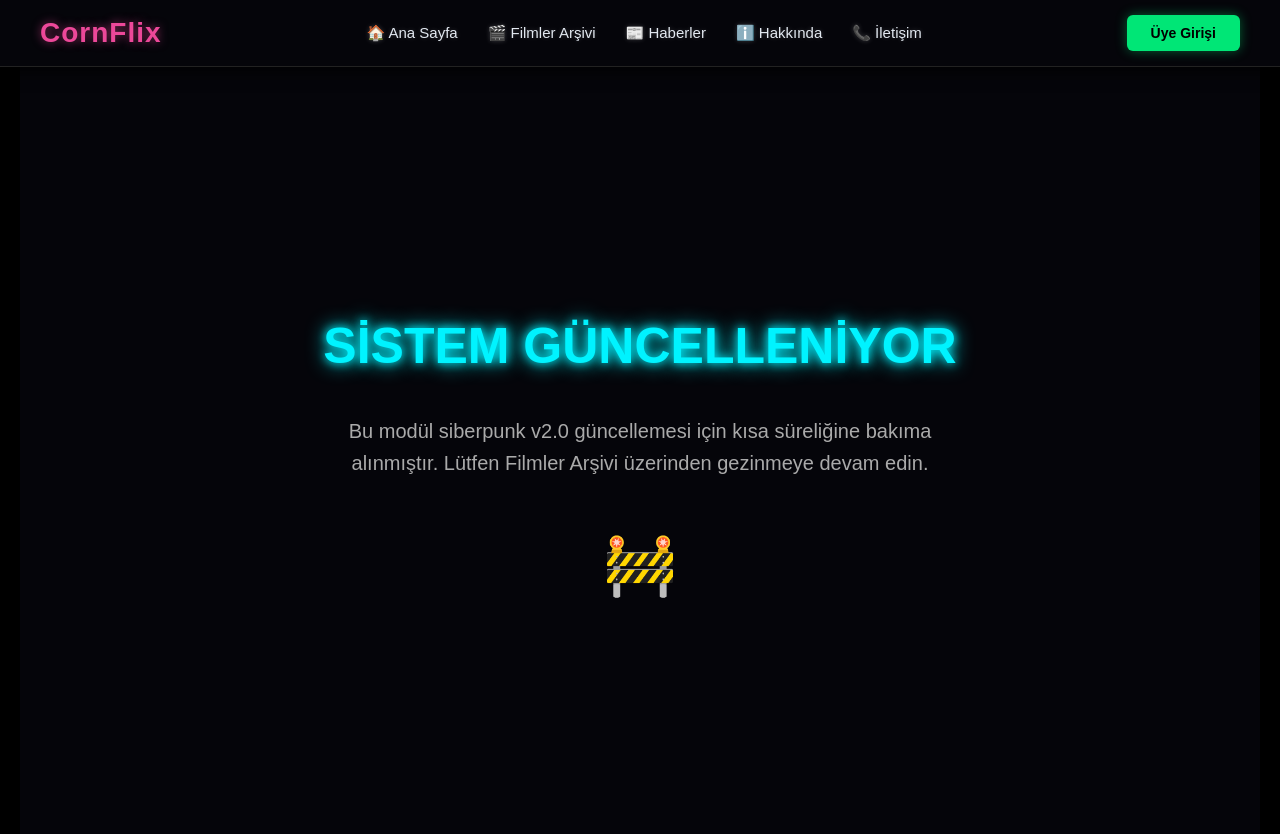
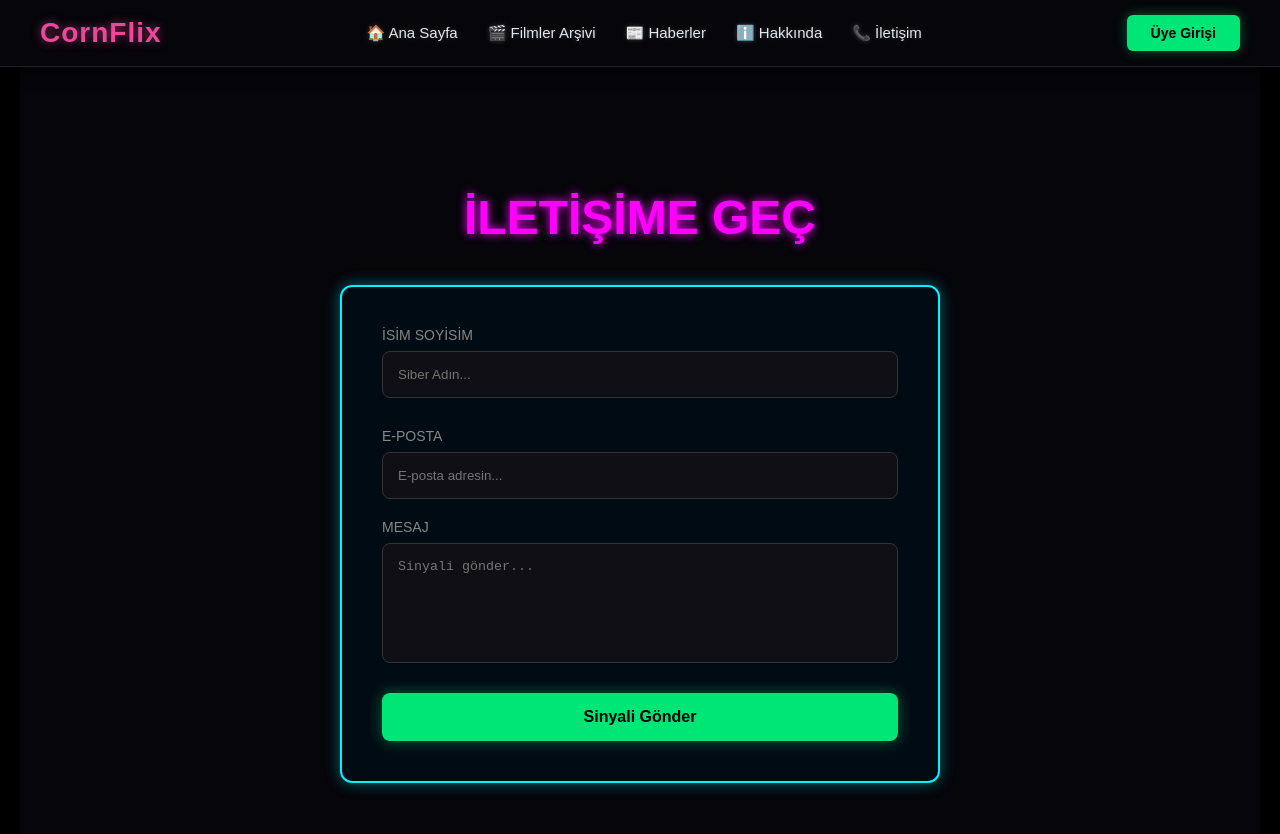
Before and after one commit to tayfunkarli96-ops/kitaplik, a React (Vite) app in the folder frontendd/: page /contact in a window 1280 px wide. Shown: the top 834 px of the page. Built offline with nearby package versions, Linux system fonts and the light colour scheme; no server answers.

Commit message:
Update ContactsPage.tsx

```diff
--- a/frontendd/src/pages/contacts/ContactsPage.tsx
+++ b/frontendd/src/pages/contacts/ContactsPage.tsx
@@ -1,35 +1,39 @@
 import React from 'react';
 
-const UnderConstruction = () => {
+const ContactPage = () => {
   return (
-    <div style={{
-      backgroundColor: '#05050a',
-      minHeight: '100vh',
-      display: 'flex',
-      flexDirection: 'column',
-      alignItems: 'center',
-      justifyContent: 'center',
-      color: 'white',
-      fontFamily: 'sans-serif',
-      textAlign: 'center',
-      padding: '20px'
-    }}>
-      <h1 style={{
-        fontSize: '50px',
-        color: '#00f3ff',
-        textShadow: '0 0 10px #00f3ff, 0 0 20px #00f3ff',
-        margin: '0 0 20px 0'
-      }}>
-        SİSTEM GÜNCELLENİYOR
-      </h1>
-      <p style={{ color: '#aaa', fontSize: '20px', maxWidth: '600px', lineHeight: '1.6' }}>
-        Bu modül siberpunk v2.0 güncellemesi için kısa süreliğine bakıma alınmıştır. Lütfen Filmler Arşivi üzerinden gezinmeye devam edin.
-      </p>
-      <div style={{ fontSize: '60px', marginTop: '30px', animation: 'pulse 2s infinite' }}>
-        🚧
+    <div style={{ backgroundColor: '#05050a', minHeight: '100vh', color: 'white', padding: '120px 40px', fontFamily: 'sans-serif' }}>
+      <div style={{ maxWidth: '600px', margin: '0 auto' }}>
+
+        <h1 style={{ color: '#ff00ff', textShadow: '0 0 10px #ff00ff', fontSize: '48px', marginBottom: '40px', textAlign: 'center' }}>
+          İLETİŞİME GEÇ
+        </h1>
+
+        <div style={{ border: '2px solid #00f3ff', borderRadius: '12px', padding: '40px', background: 'rgba(0,15,25,0.7)', boxShadow: '0 0 15px rgba(0,243,255,0.4)', display: 'flex', flexDirection: 'column', gap: '20px' }}>
+
+          <div>
+            <label style={{ color: '#888', display: 'block', marginBottom: '8px', fontSize: '14px' }}>İSİM SOYİSİM</label>
+            <input type="text" placeholder="Siber Adın..." style={{ width: '100%', padding: '15px', backgroundColor: '#0f0f15', border: '1px solid #333', borderRadius: '8px', color: 'white', outline: 'none', boxSizing: 'border-box' }} />
+          </div>
+
+          <div>
+            <label style={{ color: '#888', display: 'block', marginBottom: '8px', fontSize: '14px' }}>E-POSTA</label>
+            <input type="email" placeholder="E-posta adresin..." style={{ width: '100%', padding: '15px', backgroundColor: '#0f0f15', border: '1px solid #333', borderRadius: '8px', color: 'white', outline: 'none', boxSizing: 'border-box' }} />
+          </div>
+
+          <div>
+            <label style={{ color: '#888', display: 'block', marginBottom: '8px', fontSize: '14px' }}>MESAJ</label>
+            <textarea placeholder="Sinyali gönder..." style={{ width: '100%', height: '120px', padding: '15px', backgroundColor: '#0f0f15', border: '1px solid #333', borderRadius: '8px', color: 'white', outline: 'none', resize: 'none', boxSizing: 'border-box' }}></textarea>
+          </div>
+
+          <button style={{ backgroundColor: '#00e676', border: 'none', padding: '15px', borderRadius: '8px', color: 'black', fontWeight: 'bold', fontSize: '16px', cursor: 'pointer', boxShadow: '0 0 15px rgba(0, 230, 118, 0.4)', marginTop: '10px' }}>
+            Sinyali Gönder
+          </button>
+
+        </div>
       </div>
     </div>
   );
 };
 
-export default UnderConstruction;
+export default ContactPage;
```
